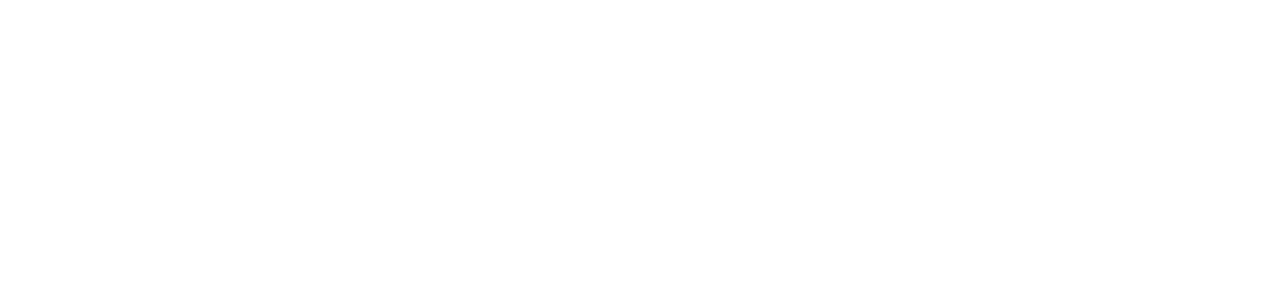
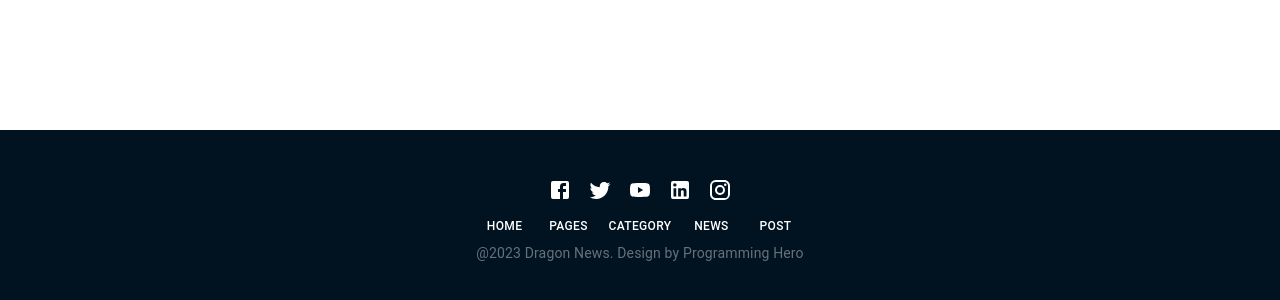
Before and after one commit to srssieam/The-dragon-news, a Next.js app: page / in a window 1280 px wide. Shown: the part 734-1034 px from the top of the page. Before the commit the page ends 800 px from the top, so only its background shows below. Built offline with nearby package versions, Linux system fonts and the light colour scheme.

Commit message:
added footer

```diff
--- a/src/app/layout.js
+++ b/src/app/layout.js
@@ -1,6 +1,8 @@
 import { Inter } from 'next/font/google'
 import './globals.css'
 import Navbar from '@/components/shared/Navbar'
+import Footer from '@/components/shared/Footer'
+import { Container } from '@mui/material'
 
 const inter = Inter({ subsets: ['latin'] })
 
@@ -14,8 +16,11 @@
     <html lang="en">
       <body className={inter.className}>
         <Navbar></Navbar>
-        {children}
-        </body>
+        <Container sx={{minHeight:"100vh"}}>
+          {children}
+        </Container>
+        <Footer></Footer>
+      </body>
     </html>
   )
 }
--- /dev/null
+++ b/src/components/shared/Footer.js
@@ -0,0 +1,70 @@
+"use client"
+
+import { Box, Button, Container, IconButton, Typography } from "@mui/material";
+
+import FacebookIcon from '@mui/icons-material/Facebook';
+import TwitterIcon from '@mui/icons-material/Twitter';
+import YouTubeIcon from '@mui/icons-material/YouTube';
+import LinkedInIcon from '@mui/icons-material/LinkedIn';
+import { Instagram } from "@mui/icons-material";
+import Link from "next/link";
+
+const Footer = () => {
+
+    const navItems = [
+        {
+            route: "Home",
+            pathname: "/",
+        },
+        {
+            route: "Pages",
+            pathname: "/pages"
+        },
+        {
+            route: "Category",
+            pathname: "/category"
+        },
+        {
+            route: "News",
+            pathname: "/news "
+        },
+        {
+            route: "Post",
+            pathname: "/Contact"
+        },
+    ];
+
+    return (
+        <Box sx={{ backgroundColor: "#011321", padding: "40px",}}>
+            <Container sx={{ display:"flex", flexDirection:"column", alignItems:"center", justifyContent:"center"}}>
+                <Box>
+                    <IconButton sx={{ color: 'white' }}>
+                        <FacebookIcon></FacebookIcon>
+                    </IconButton>
+                    <IconButton sx={{ color: 'white' }}>
+                        <TwitterIcon></TwitterIcon>
+                    </IconButton>
+                    <IconButton sx={{ color: 'white' }}>
+                        <YouTubeIcon></YouTubeIcon>
+                    </IconButton>
+                    <IconButton sx={{ color: 'white' }}>
+                        <LinkedInIcon></LinkedInIcon>
+                    </IconButton>
+                    <IconButton sx={{ color: 'white' }}>
+                        <Instagram></Instagram>
+                    </IconButton>
+                </Box>
+                <Box sx={{  justifyContent:"center", display:"flex", flexWrap:"wrap" }}>
+                        {navItems.map((item) => (
+                            <Link key={item} href={item.pathname}>
+                                <Button sx={{color:"#FFF", fontSize:"12px"}}>{item.route}</Button>
+                            </Link>
+                        ))}
+                </Box>
+                <Typography variant="body2" sx={{color:"#FFFFFF66", textAlign:"center"}}>@2023 Dragon News. Design by Programming Hero</Typography>
+            </Container>
+        </Box>
+    );
+};
+
+export default Footer;
--- a/src/components/shared/Navbar.js
+++ b/src/components/shared/Navbar.js
@@ -113,7 +113,7 @@
                             </Link>
                         ))}
                     </Box>
-                    <Box>
+                    <Box sx={{display:"flex", justifyContent:"center", flexWrap:"wrap"}}>
                         <IconButton sx={{ color: 'white'}}>
                             <FacebookIcon></FacebookIcon>
                         </IconButton>
```
